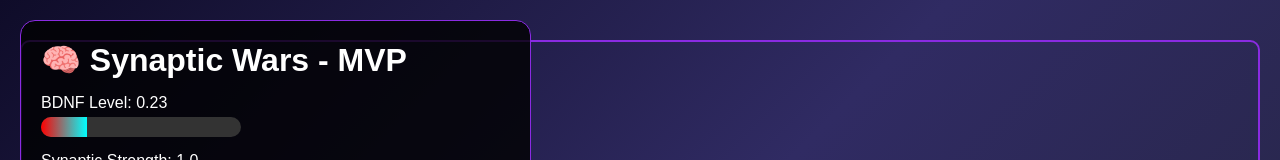
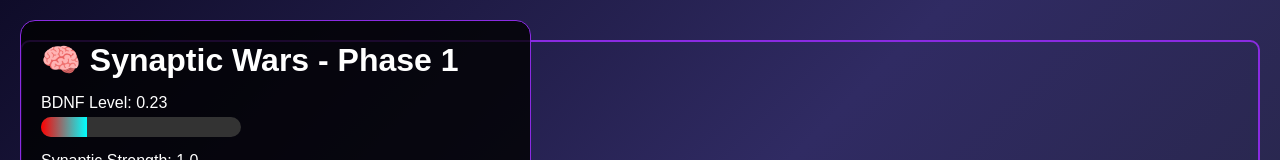
Before and after one commit to Menslanista/synaptic-wars-webgl-demo, a plain HTML site: page index.html in a window 1280 px wide. Shown: the top 160 px of the page. Drawn offline with nearby package versions, Linux system fonts and the light colour scheme.

Commit message:
Update index.html

```diff
--- a/index.html
+++ b/index.html
@@ -18,7 +18,7 @@
 
     <div id="game-container" style="display: none;">
         <div id="ui">
-            <h1>🧠 Synaptic Wars - MVP </h1>
+            <h1>🧠 Synaptic Wars - Phase 1 </h1>
             <div class="neuro-bar">
                 <span>BDNF Level: <span id="bdnf-value">0.23</span></span>
                 <div class="bar"><div id="bdnf-bar"></div></div>
```
